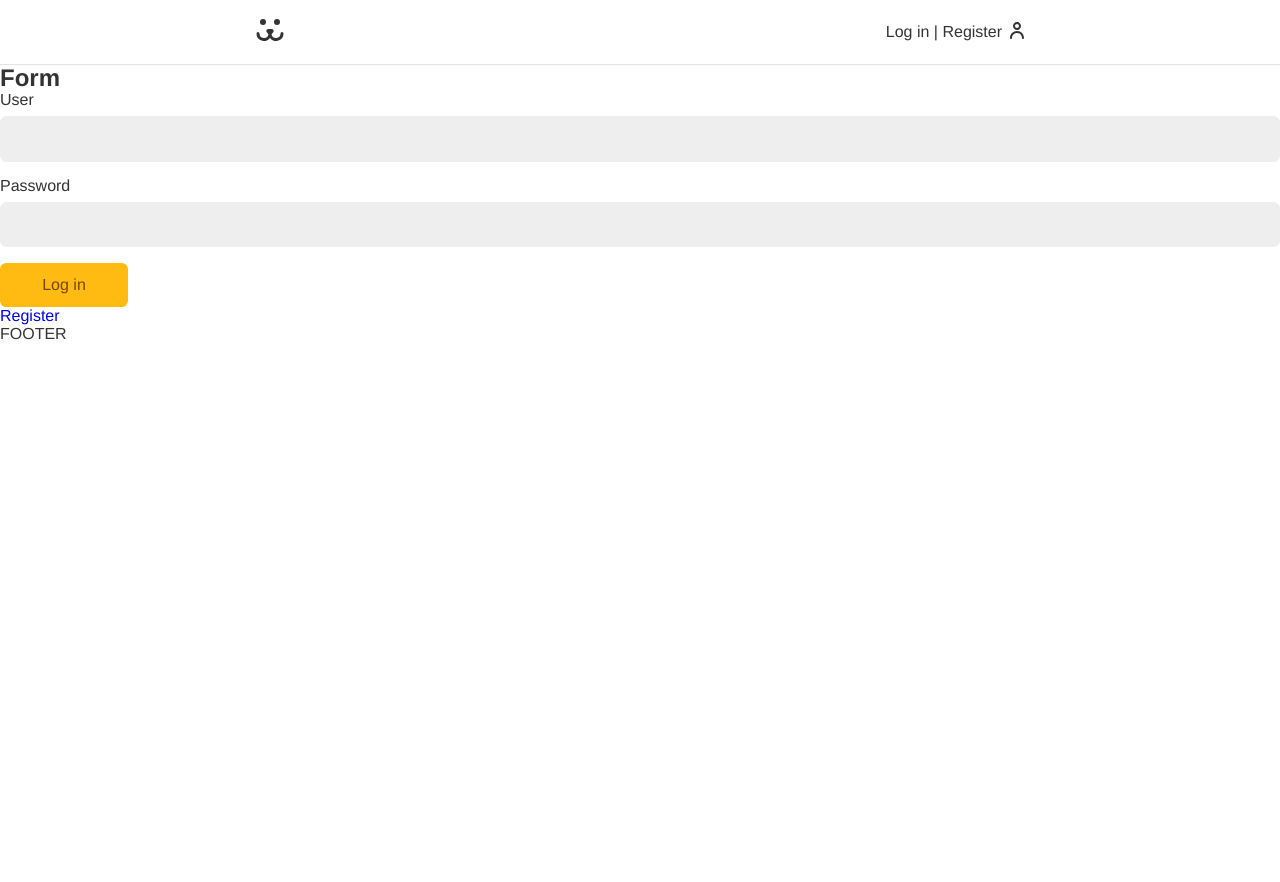
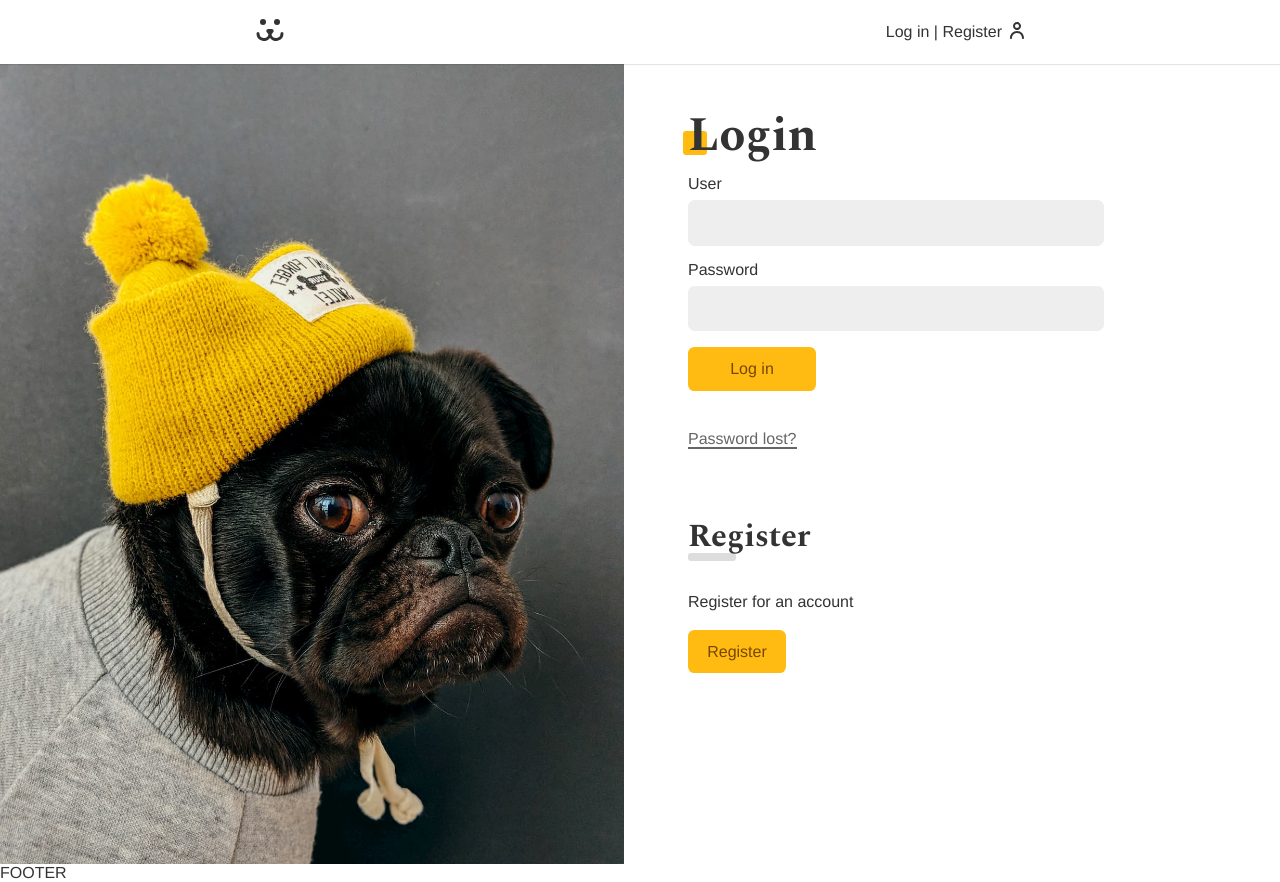
Before and after one commit to gerbelli27/dogs, a React (Create React App) app: page /login in a window 1280 px wide. Before the commit the page ends 800 px from the top, so only its background shows below. Built offline with nearby package versions, Linux system fonts and the light colour scheme.

Commit message:
wip login

```diff
--- a/src/App.css
+++ b/src/App.css
@@ -1,21 +1,28 @@
+@import url("https://fonts.googleapis.com/css2?family=Spectral:wght@700&display=swap");
+
 * {
   box-sizing: border-box;
 }
 
-body{
+body {
   padding-top: 4rem;
   margin: 0px;
   color: #333;
   --type-first: Helvetica, Arial, sans-serif;
-  --type-second: 'Spectral', Georgia;
+  --type-second: "Spectral", georgia;
   font-family: var(--type-first);
 }
 
-h1, h2, h3, h4, p {
+h1,
+h2,
+h3,
+h4,
+p {
   margin: 0px;
 }
 
-ul, li{
+ul,
+li {
   list-style: none;
   padding: 0px;
   margin: 0px;
@@ -26,19 +33,56 @@ img {
   max-width: 100%;
 }
 
-button, input{
+button,
+input {
   display: block;
   font-size: 1rem;
   font-family: var(--type-first);
   color: #333;
 }
 
-a{
+a {
   text-decoration: none;
+  color: #333;
 }
 
-.container{
+.container {
   max-width: 50rem;
   padding: 0 1rem;
   margin: 0 auto;
 }
+
+.title {
+  font-family: var(--type-second);
+  line-height: 1;
+  font-size: 3rem;
+  margin: 1rem 0;
+  position: relative;
+  z-index: 1;
+}
+
+.title::after {
+  content: "";
+  display: block;
+  width: 1.5rem;
+  height: 1.5rem;
+  background: #fb1;
+  position: absolute;
+  bottom: 5px;
+  left: -5px;
+  border-radius: 0.2rem;
+  z-index: -1;
+}
+
+.animeLeft {
+  opacity: 0;
+  transform: translateX(-20px);
+  animation: animeLeft 0.3s forwards;
+}
+
+@keyframes animeLeft {
+  to {
+    opacity: 1;
+    transform: initial;
+  }
+}
--- /dev/null
+++ b/src/Hooks/useFetch.js
@@ -0,0 +1,29 @@
+import { useCallback, useState } from "react";
+
+const useFetch = () => {
+  const [data, setData] = useState(null);
+  const [error, setError] = useState(null);
+  const [loading, setLoading] = useState(false);
+
+  const request = useCallback(async (url, options) => {
+    let response;
+    let json;
+    try {
+      setError(null);
+      setLoading(true);
+      response = await fetch(url, options);
+      json = await response.json();
+      if (response.ok === false) throw new Error(json.message);
+    } catch (err) {
+      json = null;
+      setError(err.message);
+    } finally {
+      setData(json);
+      setLoading(false);
+      return { response, json };
+    }
+  }, []);
+
+  return { data, loading, error, request };
+};
+export default useFetch;
--- a/src/Hooks/useForm.js
+++ b/src/Hooks/useForm.js
@@ -5,6 +5,10 @@ const types = {
     regex:
       /^(([^<>()[\]\\.,;:\s@"]+(\.[^<>()[\]\\.,;:\s@"]+)*)|(".+"))@((\[[0-9]{1,3}\.[0-9]{1,3}\.[0-9]{1,3}\.[0-9]{1,3}\])|(([a-zA-Z\-0-9]+\.)+[a-zA-Z]{2,}))$/,
     message: "Insert a e-mail",
+  },
+  password: {
+    regex: /^(?=.*[A-Za-z])(?=.*\d)[A-Za-z\d]{8,}$/,
+    message: "Minimum eight characters, at least one letter and one number",
   },
 };
 
--- a/src/UserContext.js
+++ b/src/UserContext.js
@@ -25,13 +25,13 @@ export const UserStorage = ({ children }) => {
       setLoading(true);
       const { url, options } = TOKEN_POST({ username, password });
       const response = await fetch(url, options);
-      if (!response.ok) throw new Error("ERROR: User not found");
+      if (!response.ok) throw new Error("Error: user not found");
       const { token } = await response.json();
       window.localStorage.setItem("token", token);
       await getUser(token);
       navigate("/account");
-    } catch (error) {
-      setError(error.message);
+    } catch (err) {
+      setError(err.message);
       setLogin(false);
     } finally {
       setLoading(false);
--- a/src/api.js
+++ b/src/api.js
@@ -36,3 +36,16 @@ export function USER_GET(token) {
     },
   };
 }
+
+export function USER_POST(body) {
+  return {
+    url: API_URL + "/api/user",
+    options: {
+      method: "POST",
+      headers: {
+        "Content-Type": "application/json",
+      },
+      body: JSON.stringify(body),
+    },
+  };
+}
--- /dev/null
+++ b/src/components/Helper/Error.js
@@ -0,0 +1,5 @@
+const Error = ({ error }) => {
+  if (!error) return null;
+  return <p style={{ color: "#f31", margin: "1rem 0" }}>{error}</p>;
+};
+export default Error;
--- a/src/components/Login/Login.js
+++ b/src/components/Login/Login.js
@@ -5,13 +5,15 @@ import LoginPasswordLost from "./LoginPasswordLost";
 import LoginPasswordReset from "./LoginPasswordReset";
 import { useContext } from "react";
 import { UserContext } from "../../UserContext";
+import styles from "./Login.module.css";
 
 const Login = () => {
   const { login } = useContext(UserContext);
 
   if (login === true) return <Navigate to="/account" />;
   return (
-    <div>
+    <section className={styles.login}>
+      <div className={styles.form}>
         <Routes>
           <Route path="/" element={<LoginForm />} />
           <Route path="register" element={<LoginCreate />} />
@@ -19,6 +21,7 @@ const Login = () => {
           <Route path="reset" element={<LoginPasswordReset />} />
         </Routes>
       </div>
+    </section>
   );
 };
 export default Login;
--- a/src/components/Login/Login.module.css
+++ b/src/components/Login/Login.module.css
@@ -0,0 +1,30 @@
+.login {
+  display: grid;
+  grid-template-columns: 1fr 1fr;
+  min-height: 100vh;
+  gap: 2rem;
+}
+
+.login::before {
+  display: block;
+  content: "";
+  background: url("../../Assets/login.jpg") no-repeat center center;
+  background-size: cover;
+}
+
+.form {
+  max-width: 30rem;
+  padding: 2rem;
+}
+
+@media (max-width: 40rem) {
+  .login {
+    grid-template-columns: 1fr;
+  }
+  .login::before {
+    display: none;
+  }
+  .form {
+    max-width: 100%;
+  }
+}
--- a/src/components/Login/LoginCreate.js
+++ b/src/components/Login/LoginCreate.js
@@ -1,4 +1,46 @@
+import { useContext } from "react";
+import { USER_POST } from "../../api";
+import useForm from "../../Hooks/useForm";
+import Button from "../Forms/Button";
+import Input from "../Forms/Input";
+import { UserContext } from "../../UserContext";
+import useFetch from "../../Hooks/useFetch";
+import Error from "../Helper/Error";
+
 const LoginCreate = () => {
-  return <div>LoginCreate</div>;
+  const username = useForm();
+  const email = useForm("email");
+  const password = useForm();
+
+  const { userLogin } = useContext(UserContext);
+  const { loading, error, request } = useFetch();
+
+  async function handleSubmit(event) {
+    event.preventDefault();
+    const { url, options } = USER_POST({
+      username: username.value,
+      email: email.value,
+      password: password.value,
+    });
+    const { response } = await request(url, options);
+    if (response.ok) userLogin(username.value, password.value);
+  }
+
+  return (
+    <section className="animeLeft">
+      <h1 className="title">Register</h1>
+      <form onSubmit={handleSubmit}>
+        <Input label="User" type="text" name="username" {...username} />
+        <Input label="Email" type="email" name="email" {...email} />
+        <Input label="Password" type="password" name="password" {...password} />
+        {loading ? (
+          <Button disabled>Registering...</Button>
+        ) : (
+          <Button>Register</Button>
+        )}
+        <Error error={error} />
+      </form>
+    </section>
+  );
 };
 export default LoginCreate;
--- a/src/components/Login/LoginForm.js
+++ b/src/components/Login/LoginForm.js
@@ -4,6 +4,9 @@ import useForm from "../../Hooks/useForm";
 import { UserContext } from "../../UserContext";
 import Button from "../Forms/Button";
 import Input from "../Forms/Input";
+import Error from "../Helper/Error";
+import styles from "./LoginForm.module.css";
+import stylesButton from "../Forms/Button.module.css";
 
 const LoginForm = () => {
   const username = useForm();
@@ -19,9 +22,9 @@ const LoginForm = () => {
   }
 
   return (
-    <section>
-      <h1>Form</h1>
-      <form action="" onSubmit={handleSubmit}>
+    <section className="animeLeft">
+      <h1 className="title">Login</h1>
+      <form className={styles.form} onSubmit={handleSubmit}>
         <Input label="User" type="text" name="username" {...username} />
         <Input label="Password" type="password" name="password" {...password} />
         {loading ? (
@@ -29,10 +32,18 @@ const LoginForm = () => {
         ) : (
           <Button>Log in</Button>
         )}
-
-        {error && <p>{error}</p>}
+        <Error error={error} />
       </form>
-      <Link to="/login/register">Register</Link>
+      <Link className={styles.lost} to="/login/lost">
+        Password lost?
+      </Link>
+      <div className={styles.register}>
+        <h2 className={styles.subtitle}>Register</h2>
+        <p>Register for an account</p>
+        <Link className={stylesButton.button} to="/login/register">
+          Register
+        </Link>
+      </div>
     </section>
   );
 };
--- /dev/null
+++ b/src/components/Login/LoginForm.module.css
@@ -0,0 +1,42 @@
+.form {
+  margin-bottom: 2rem;
+}
+
+.lost {
+  display: inline-block;
+  color: #666;
+  padding: 0.5rem 0;
+  line-height: 1;
+}
+
+.lost::after {
+  content: "";
+  height: 2px;
+  width: 100%;
+  background: currentColor;
+  display: block;
+}
+
+.register {
+  margin-top: 4rem;
+}
+
+.register p {
+  margin-top: 2rem;
+  margin-bottom: 2rem;
+}
+
+.subtitle {
+  font-family: var(--type-second);
+  line-height: 1;
+  font-size: 2rem;
+}
+
+.subtitle::after {
+  content: "";
+  display: block;
+  background: #ddd;
+  height: 0.5rem;
+  width: 3rem;
+  border-radius: 0.2rem;
+}
```
Lines whose indentation alone changed are shown as unchanged.
